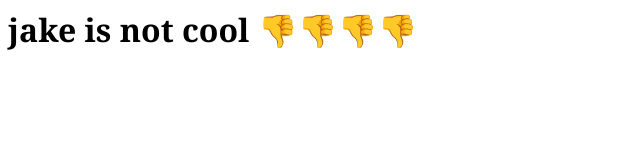
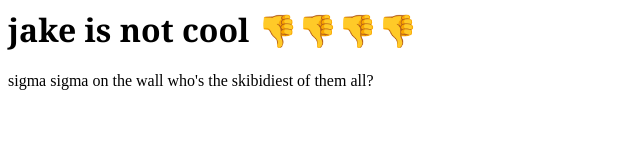
Before and after one commit to RealCarbonX/website, a plain HTML site: page index.html in a window 1280 px wide. Shown: the whole page, without its empty margins (0-640 px from the left). Drawn offline with Linux system fonts and the light colour scheme.

Commit message:
Update index.html

```diff
--- a/index.html
+++ b/index.html
@@ -1,2 +1,11 @@
+<html>
+
+<head>
 <link rel="stylesheet" href="styles.css">
+</head>
+
+<body>
 <h1>jake is not cool 👎👎👎👎</h1>
+  <p>sigma sigma on the wall who's the skibidiest of them all?</p>
+</body>
+</html>
```
